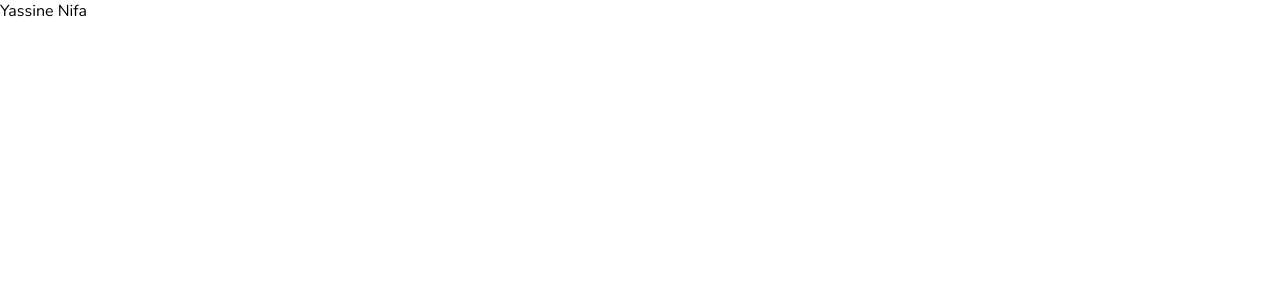
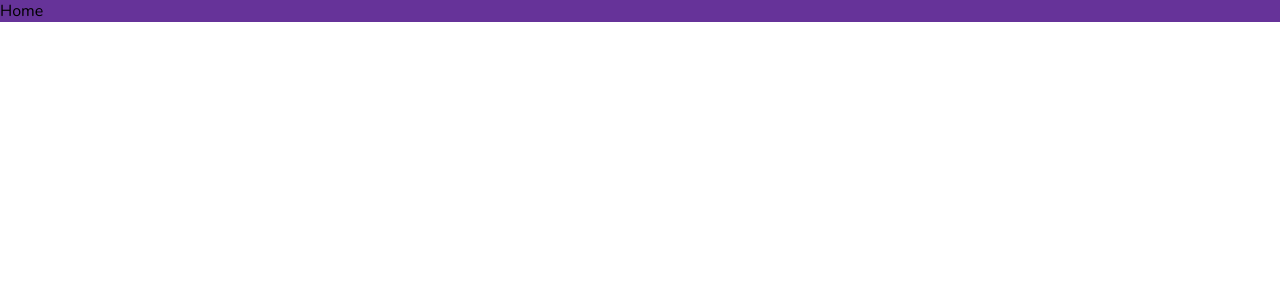
Before and after one commit to YasineNifa/admin_panel, a React (Create React App) app: page / in a window 1280 px wide. Shown: the top 300 px of the page. Built offline with nearby package versions, Linux system fonts and the light colour scheme.

Commit message:
Create new page
Signed-off-by: Ynifa <yasine.nifa@gmail.com>

```diff
--- a/package.json
+++ b/package.json
@@ -9,6 +9,7 @@
     "react": "^17.0.2",
     "react-dom": "^17.0.2",
     "react-scripts": "5.0.0",
+    "sass": "^1.49.9",
     "web-vitals": "^2.1.4"
   },
   "scripts": {
--- a/src/App.js
+++ b/src/App.js
@@ -1,9 +1,10 @@
+import Home from "./pages/home/Home";
 
 
 function App() {
   return (
     <div className="App">
-      Yassine Nifa
+      <Home/>
     </div>
   );
 }
--- /dev/null
+++ b/src/pages/home/Home.js
@@ -0,0 +1,13 @@
+import './Home.scss'
+
+function Home() {
+  return (
+    <div className='home'>
+        Home
+    </div>
+  )
+}
+
+export default Home
+
+//sass: really easy to handle css files, nested css file, handle global variable
--- /dev/null
+++ b/src/pages/home/Home.scss
@@ -0,0 +1,6 @@
+.home{
+    background-color: rebeccapurple;
+    .title{
+        color: white;
+    }
+}
```
Also changed, not shown: src/pages/list/List.js (added, +9 -0 lines), src/pages/login/Login.js (added, +9 -0 lines), src/pages/new/New.js (added, +9 -0 lines), src/pages/single/Single.js (added, +9 -0 lines), src/pages/list/List.scss (added), src/pages/login/Login.scss (added), src/pages/new/New.scss (added), src/pages/single/Single.scss (added), 1 other file (tests, documents, lock files or other folders).
